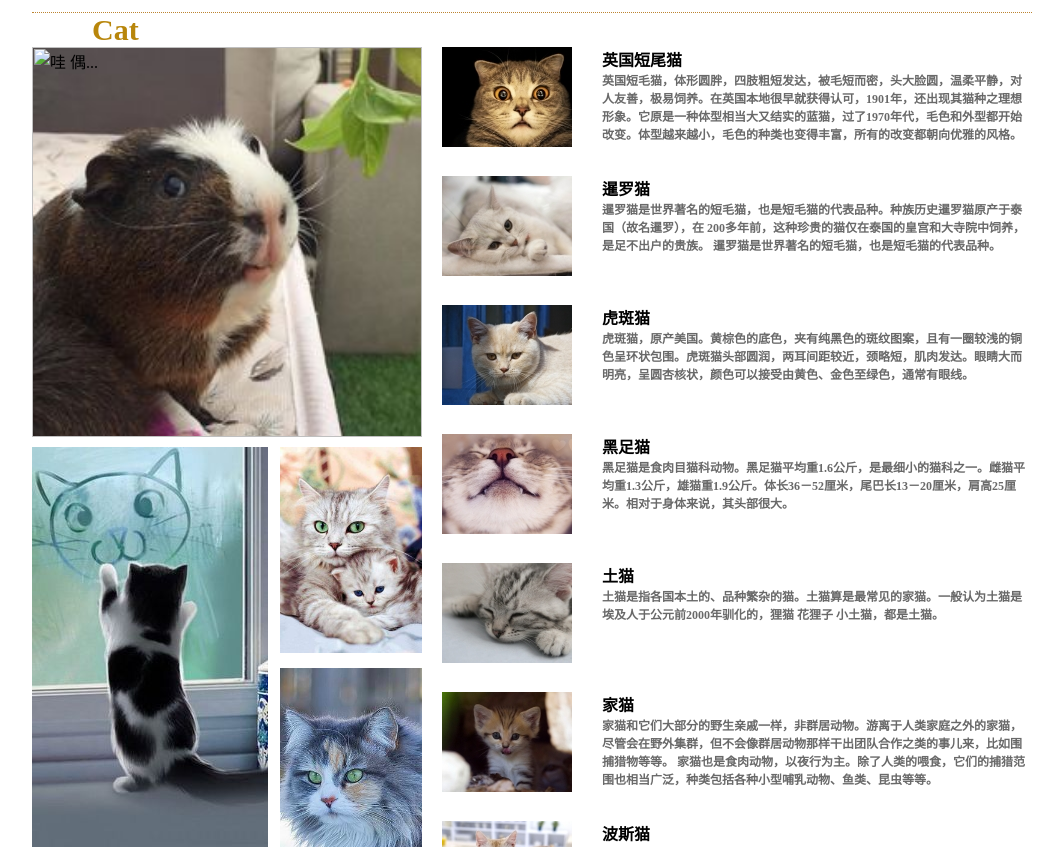
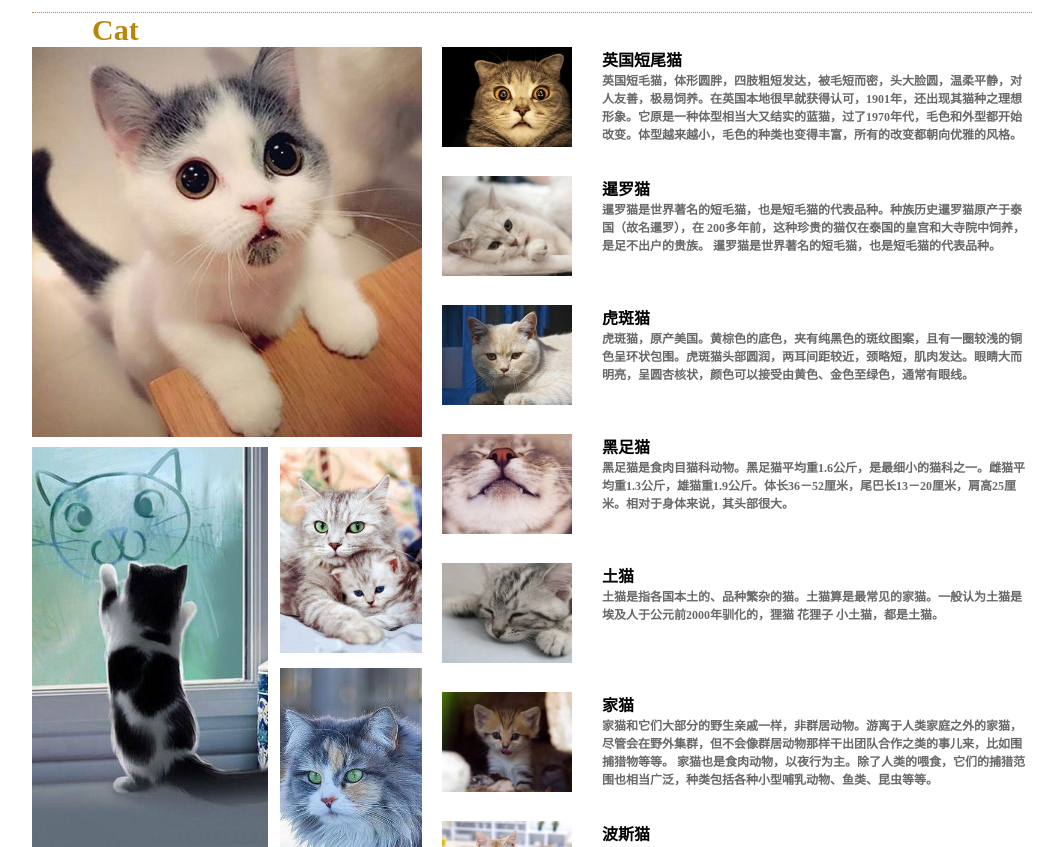
Before and after one commit to wangqianshisb/community, a plain HTML site: page pet.html in a window 1280 px wide. Shown: the part 1033-1880 px from the top of the page, without its empty margins (108-1171 px from the left). Drawn offline with Linux system fonts and the light colour scheme.

Commit message:
Update pet.html

```diff
--- a/pet.html
+++ b/pet.html
@@ -177,7 +177,7 @@
 						</li>
 					</ul>
 				<div class="eye">
-						<a href="javascript:;"><img class="eye1" src="images？pet/big-eyes.jpg" title="哇 偶... "/></a>
+						<a href="javascript:;"><img class="eye1" src="images/pet/big-eyes.jpg" title="哇 偶... "/></a>
 						<div class="eye2"><img src="images/pet/do_what.jpg"/></div>
 					</div>
 					<a href="javascript:;"><img class="cat1" src="images/pet/drow.jpg"/></a>
```
